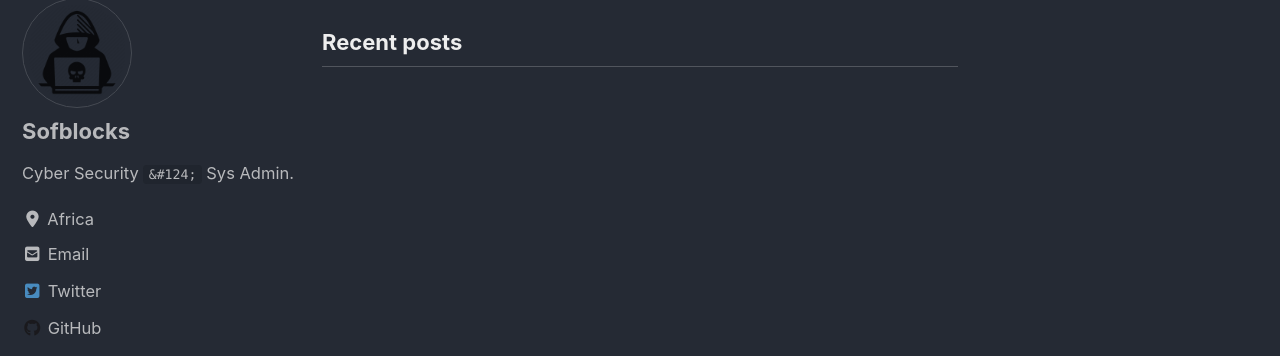
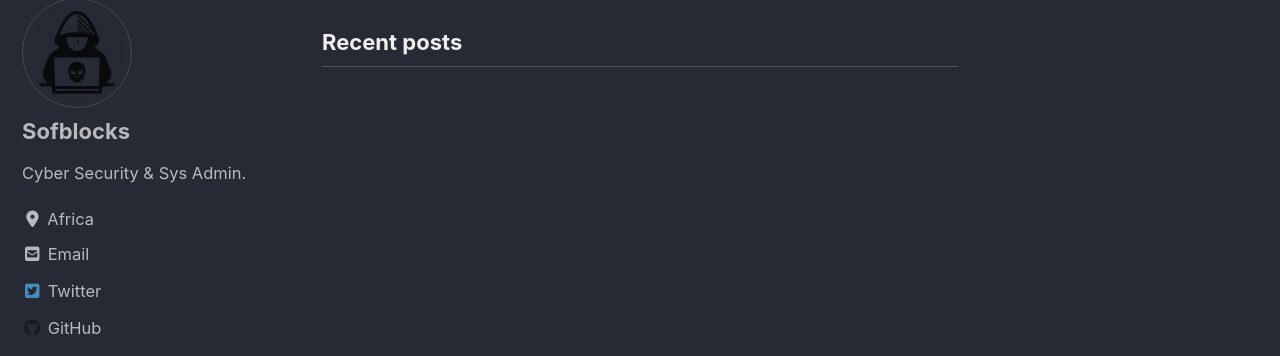
Before and after one commit to sofblocks/sofblocks.github.io, a Jekyll site: the page built from index.html, in a window 1280 px wide. Shown: the part 113-469 px from the top of the page. Built offline with Jekyll 4.4.1, drawn with Linux system fonts in a browser that asks for light colours; cached includes are drawn as plain includes; nearby versions of some CDN libraries; the list of posts is cut into pages by our own code.

Commit message:
Update _config.yml

```diff
--- a/_config.yml
+++ b/_config.yml
@@ -95,7 +95,7 @@ analytics:
 author:
   name             : "Sofblocks"
   avatar           : "/assets/images/bio-photo.png" # path of avatar image, e.g. "/assets/images/bio-photo.jpg"
-  bio              : "Cyber Security `&#124;` Sys Admin."
+  bio              : "Cyber Security & Sys Admin."
   location         : "Africa"
   email            : "sofblocks@gmail.com"
   twitter          : "sofblocks"
```
